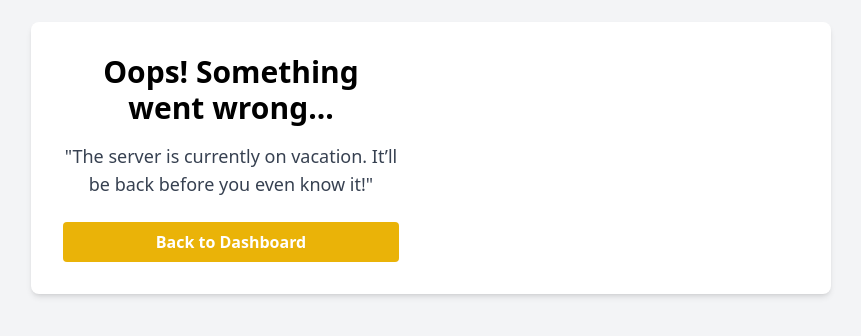
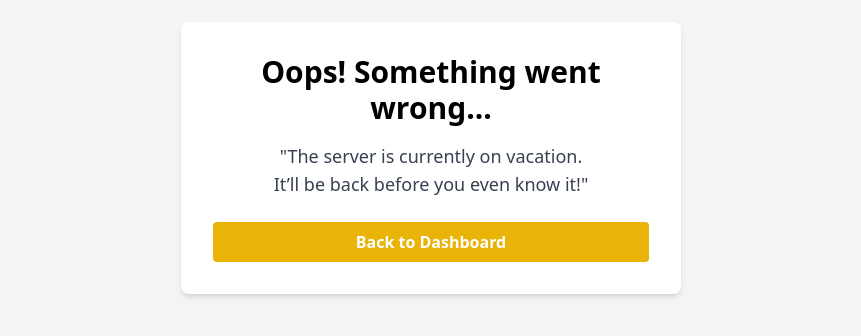
Before and after one commit to cas-4/frontend, a React (Vite) app: page /error in a window 1280 px wide. Shown: the part 242-578 px from the top of the page, without its empty margins (209-1070 px from the left). Built offline with nearby package versions, Linux system fonts and the light colour scheme.

Commit message:
Updated  `ErrorPage` ui

```diff
--- a/src/components/ErrorPage.tsx
+++ b/src/components/ErrorPage.tsx
@@ -9,11 +9,11 @@ export default function ErrorPage() {
 
   return (
     <div className="flex justify-center items-center h-screen bg-gray-100 p-4 text-center">
-      <div className="bg-white shadow-md rounded-lg overflow-hidden w-full max-w-screen-md flex" style={{ margin: 'auto', maxWidth: '800px' }}>
-        <div className="w-full md:w-1/2 p-8 flex flex-col justify-center">
+      <div className="bg-white shadow-md rounded-lg overflow-hidden w-full max-w-screen-md flex" style={{ margin: 'auto', maxWidth: '500px' }}>
+        <div className="w-full p-8 flex flex-col justify-center">
           <h1 className="text-3xl font-bold mb-4">Oops! Something went wrong...</h1>
           <p className="text-lg text-gray-700 mb-6">
-            "The server is currently on vacation. It’ll be back before you even know it!"
+            "The server is currently on vacation. <br />It’ll be back before you even know it!"
           </p>
           <button
             onClick={handleBackToHome}
```
